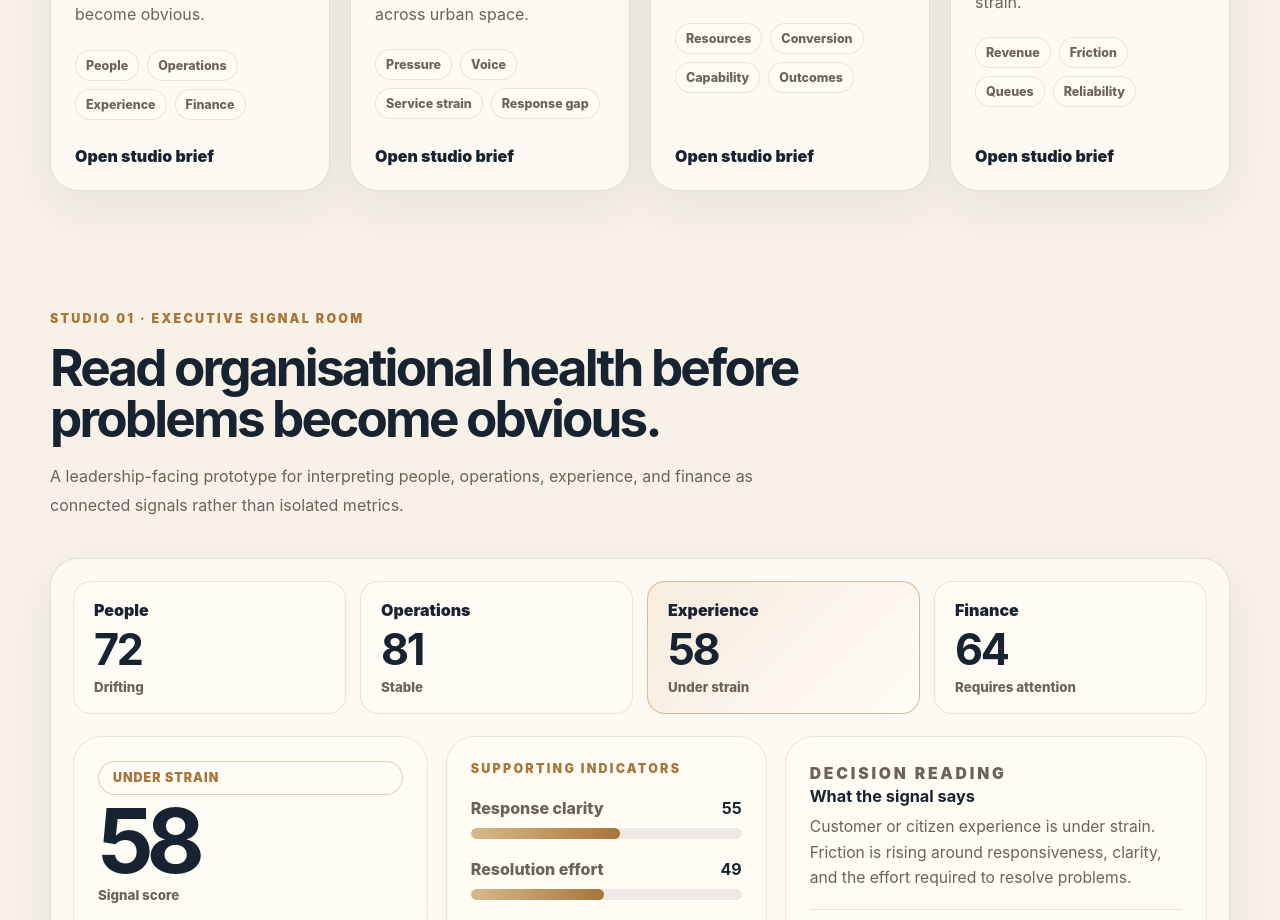
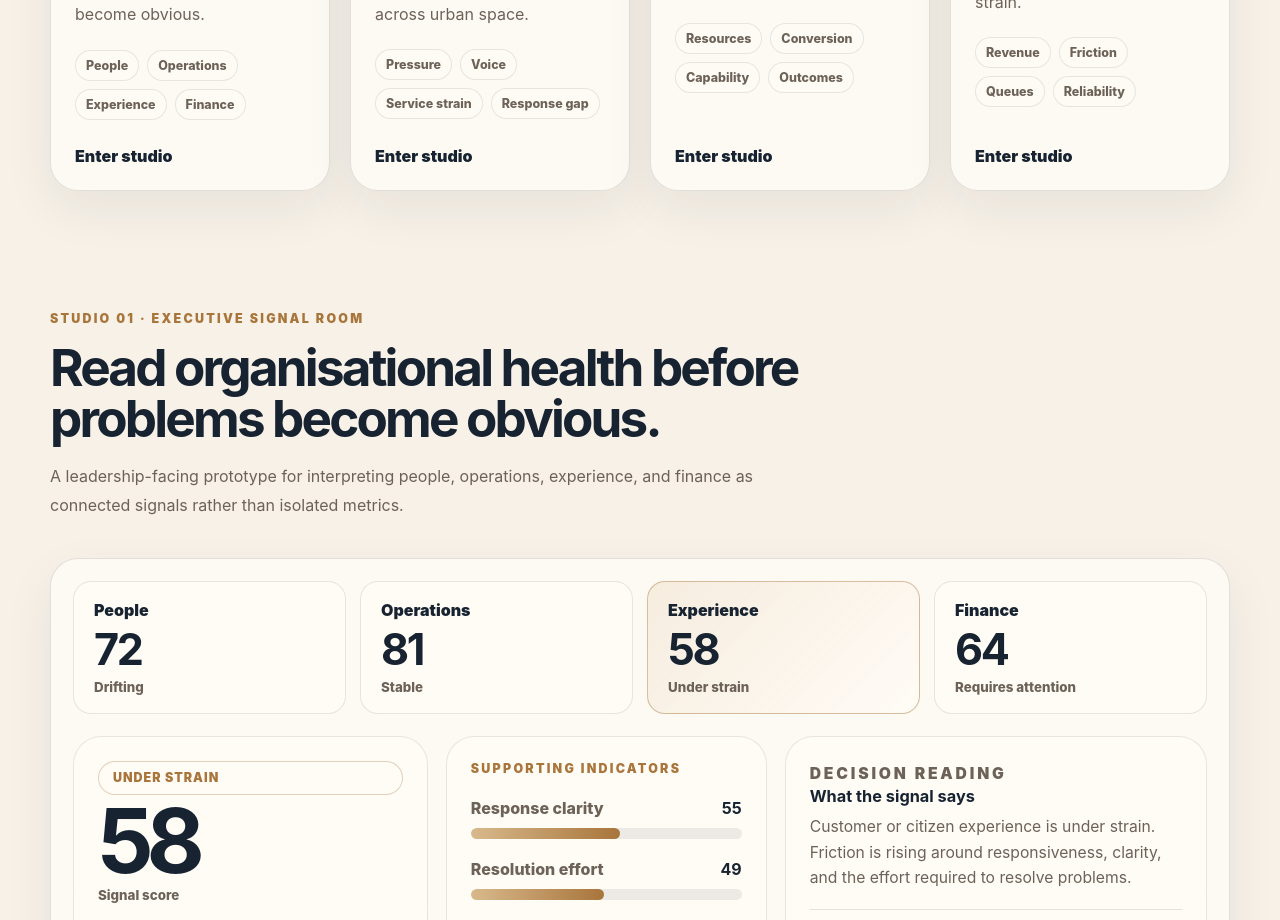
Before and after one commit to KabiriB/kabiri-bule-portfolio, a React (Vite) app: page / in a window 1280 px wide. Shown: the part 1300-2220 px from the top of the page. Built offline with nearby package versions, Linux system fonts and the light colour scheme.

Commit message:
Polish studio links and homepage copy

```diff
--- a/src/components/StudioCard.jsx
+++ b/src/components/StudioCard.jsx
@@ -16,7 +16,7 @@ function StudioCard({ studio }) {
       </div>
 
       <a href={`#${studio.id}`} className="studio-link">
-        Open studio brief
+        Enter studio
       </a>
     </article>
   );
```
